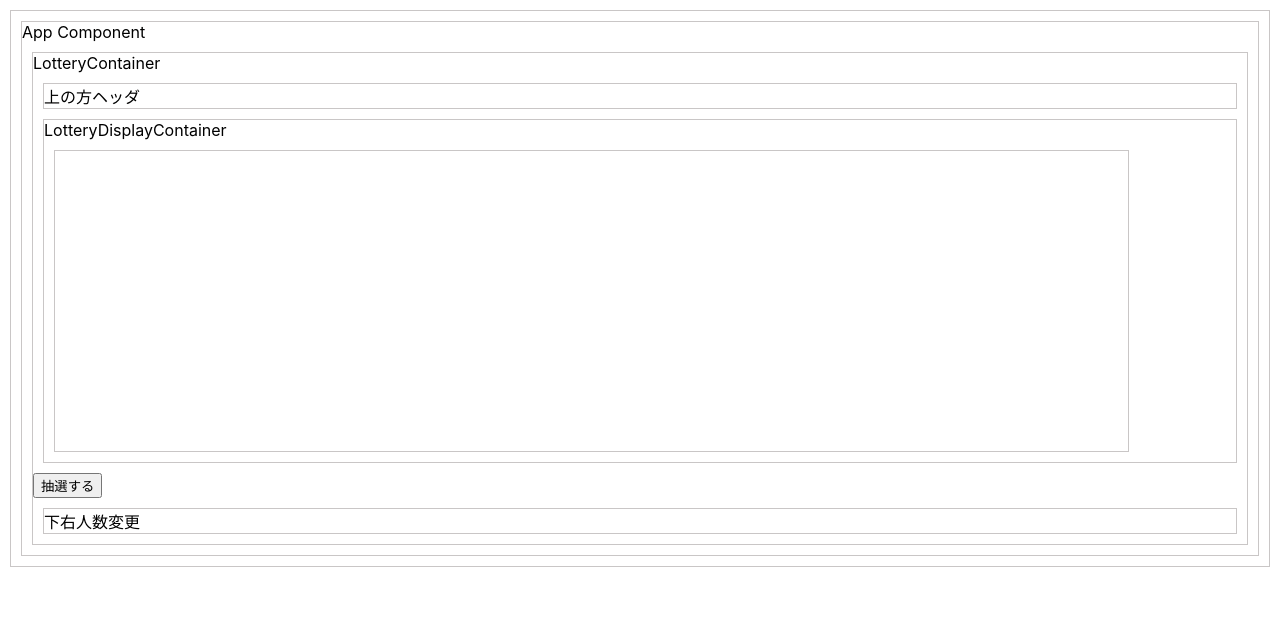
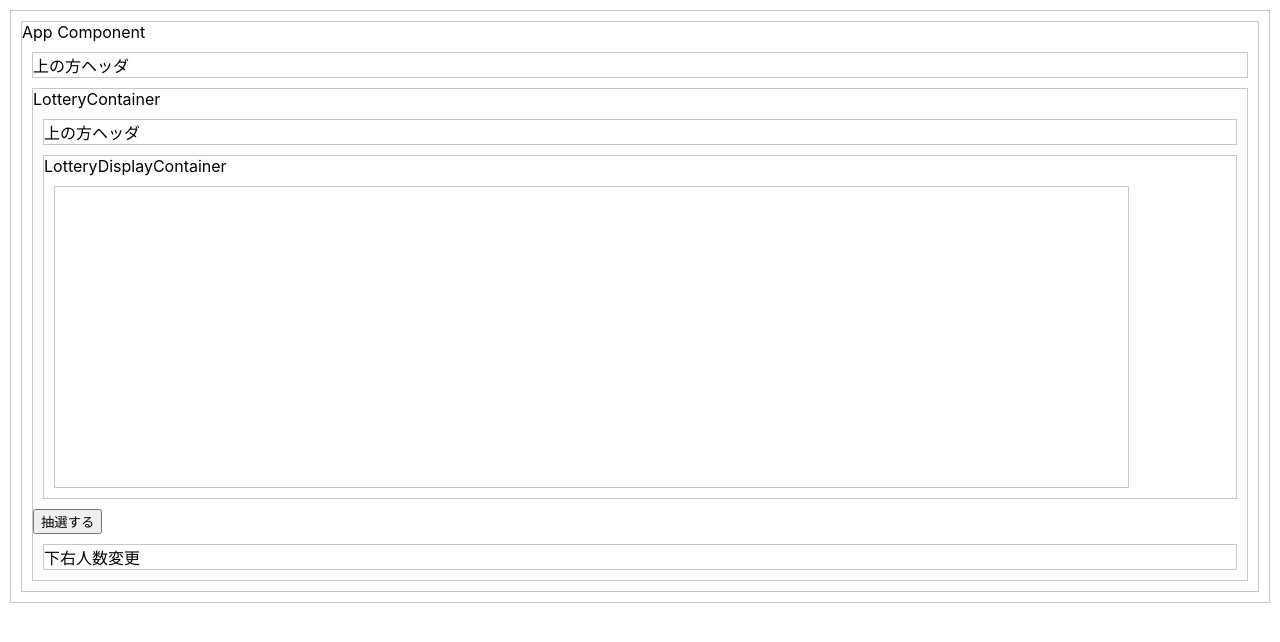
Before and after one commit to ymdsy/lottery_app, a React (Create React App) app: page / in a window 1280 px wide. Shown: the top 642 px of the page. Built offline with nearby package versions, Linux system fonts and the light colour scheme.

Commit message:
警告を修正

```diff
--- a/src/App.js
+++ b/src/App.js
@@ -6,13 +6,14 @@ class App extends React.Component {
   constructor() {
     super(); // これが必要な理由調べること。
     this.state = {
-      lotteryNums: [1, 2, 3, 4]
+      lotteryNums: [1, 2, 3, 4, 5, 6, 7, 8, 9, 10]
     };
   }
   render() {
     return (
       <div>
         App Component
+        <div>上の方ヘッダ</div>
         <LotteryContainer lotteryNums={this.state.lotteryNums} />
       </div>
     );
--- a/src/lotteryPanel/button/lotteryButtonContainer.js
+++ b/src/lotteryPanel/button/lotteryButtonContainer.js
@@ -2,9 +2,9 @@ import React from "react";
 import { LotteryButton } from "./lotteryButtonPresenter.js";
 
 export class LotteryButtonContainer extends React.Component {
-  constructor(props) {
-    super(props);
-  }
+  // constructor(props) {
+  //   super(props);
+  // }
   render() {
     return (
       <LotteryButton
--- a/src/lotteryPanel/lotteryDisplayContainer.js
+++ b/src/lotteryPanel/lotteryDisplayContainer.js
@@ -2,9 +2,9 @@ import React from "react";
 import { Lottery } from "./lotteryDisplayPresenter.js";
 
 export class LotteryDisplayContainer extends React.Component {
-  constructor(props) {
-    super(props);
-  }
+  // constructor(props) {
+  //   super(props);
+  // }
   render() {
     return (
       <div>
```
